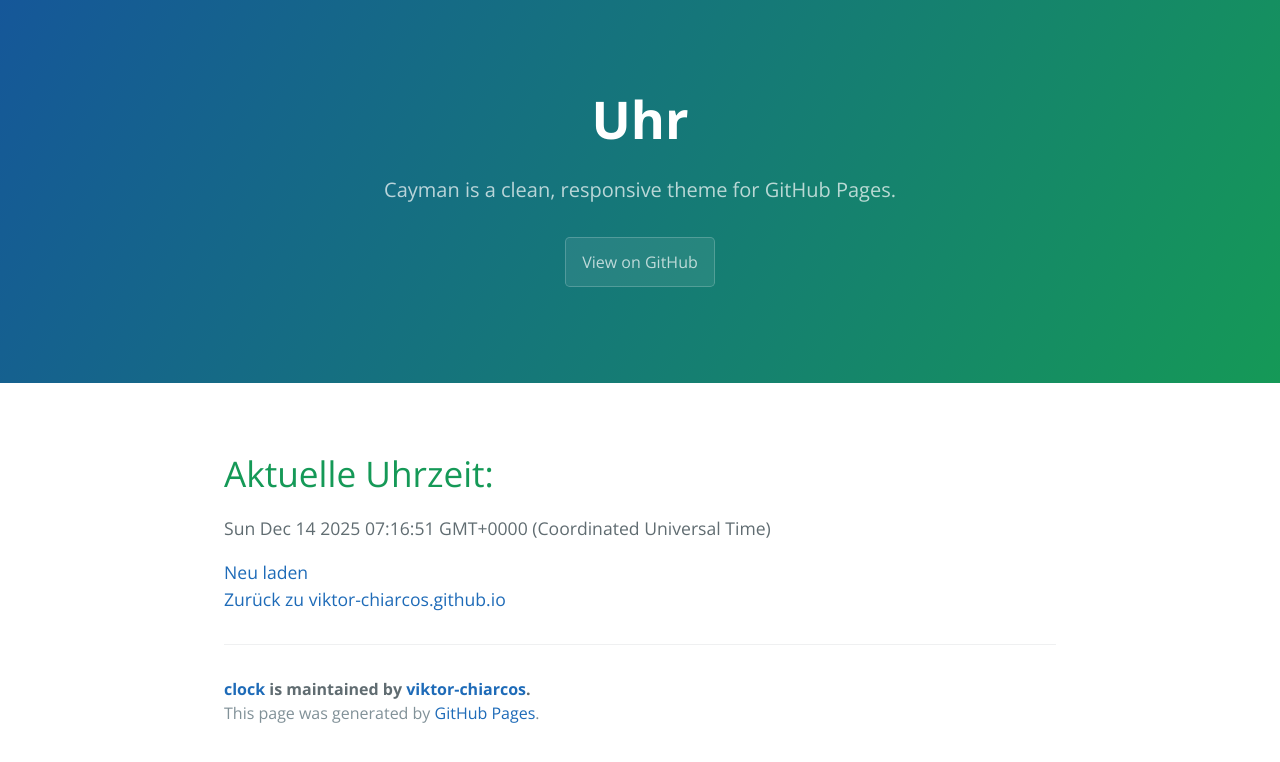
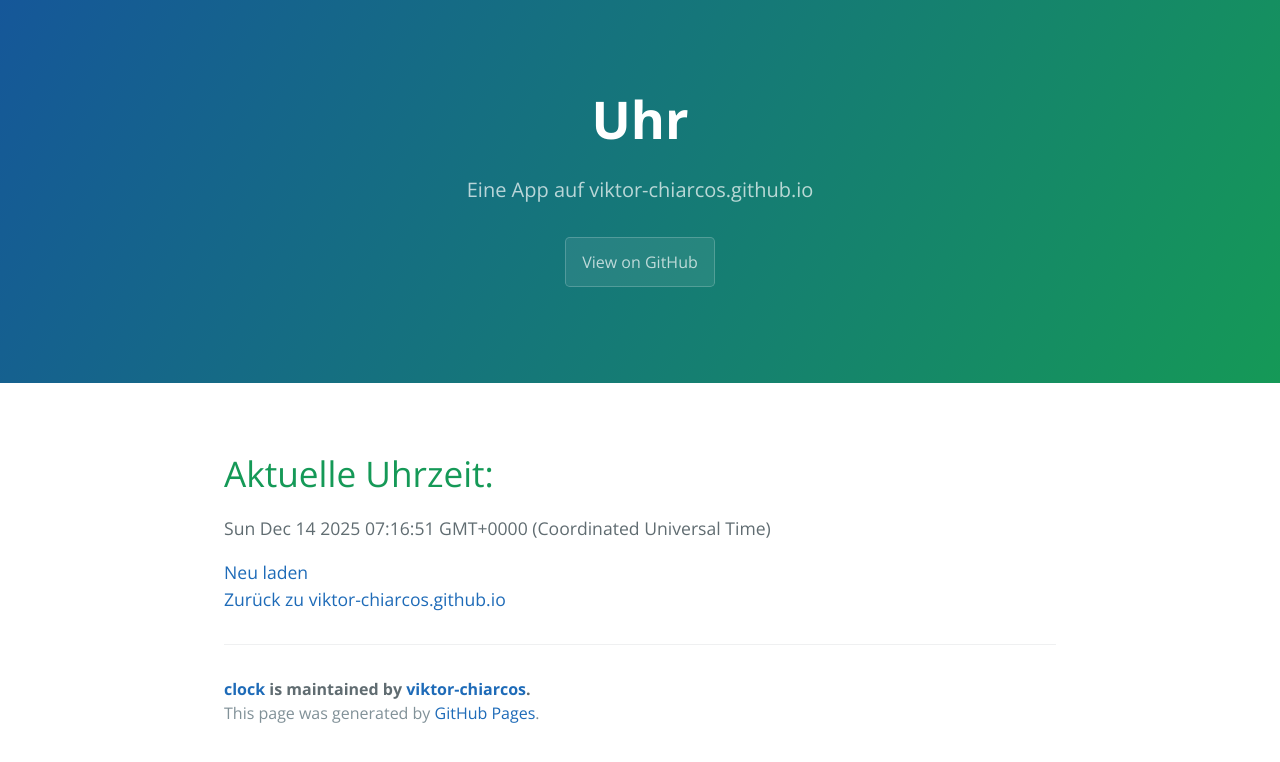
Before and after one commit to viktor-chiarcos/clock, a Jekyll site: the page built from index.md, in a window 1280 px wide. Shown: the top 762 px of the page. Built offline with Jekyll 4.4.1, drawn with Linux system fonts in a browser that asks for light colours.

Commit message:
Update site description in _config.yml

```diff
--- a/_config.yml
+++ b/_config.yml
@@ -1,4 +1,4 @@
 title: Uhr
-description: Cayman is a clean, responsive theme for GitHub Pages.
+description: Eine App auf viktor-chiarcos.github.io
 theme: jekyll-theme-cayman
 url: https://viktor-chiarcos.github.io/clock
```
